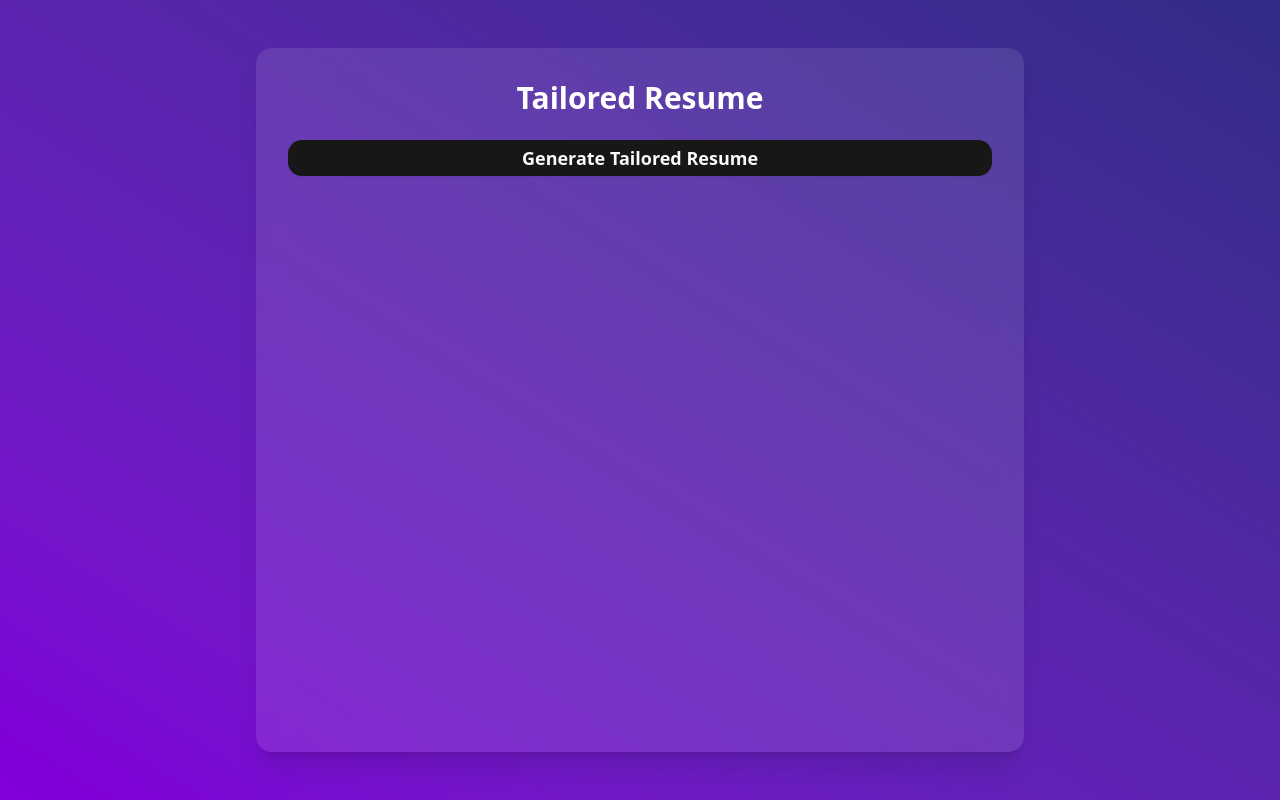
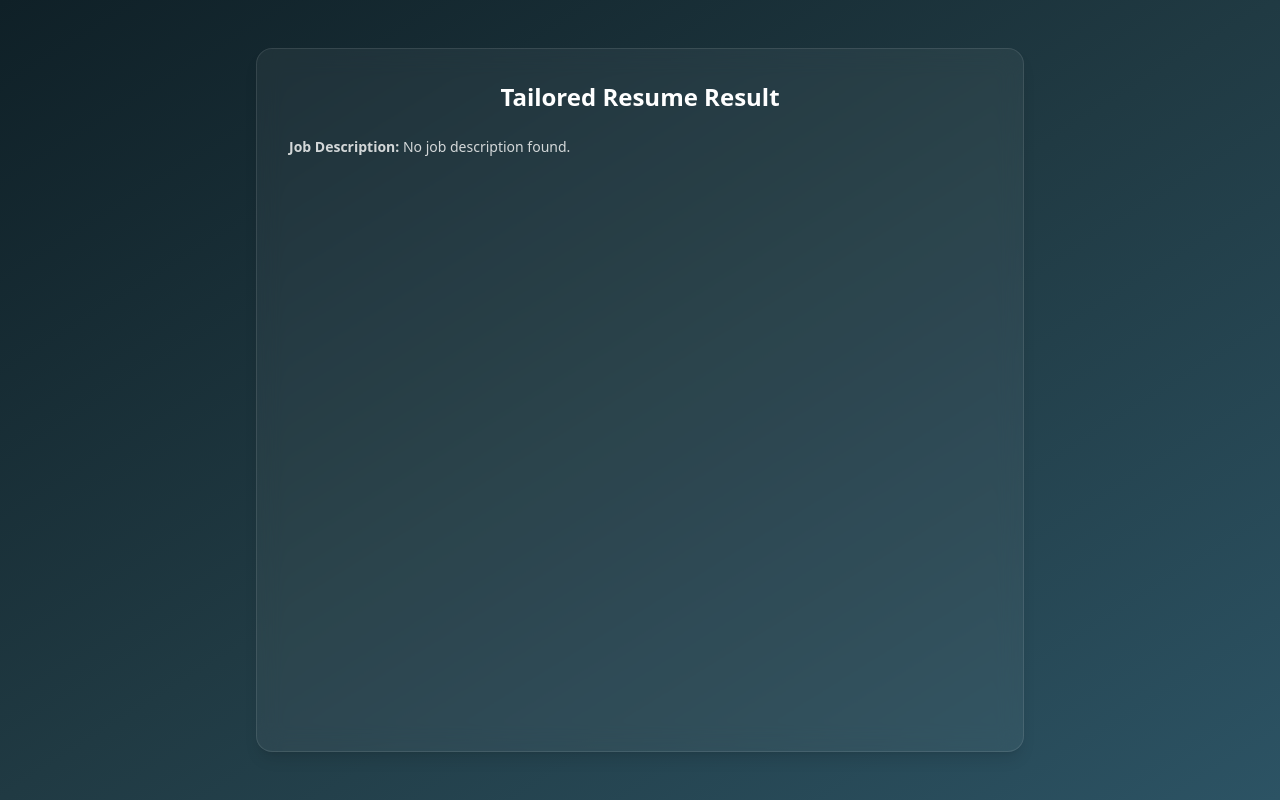
Before and after one commit to beginnercodee/ai-resumetailor, a Next.js app: page /result in a window 1280 px wide. Built offline with nearby package versions, Linux system fonts and the light colour scheme.

Commit message:
feat: fetch and display tailored resume result on /result page

```diff
--- a/src/app/result/page.tsx
+++ b/src/app/result/page.tsx
@@ -1,62 +1,12 @@
-'use client'
-
-import { useState } from 'react'
-import { Button } from '@/components/ui/button'
-import { motion } from 'framer-motion'
+import { Suspense } from 'react'
+import ResultContent from './result-content'
 
 export default function ResultPage() {
-  const [loading, setLoading] = useState(false)
-  const [result, setResult] = useState<string | null>(null)
-
-  const handleGenerate = () => {
-    setLoading(true)
-    setResult(null)
-    // Simulate AI API call delay
-    setTimeout(() => {
-      setResult(
-        `John Doe
-Software Engineer
-
-Tailored to: Senior Frontend Developer role at XYZ Corp
-
-- Enhanced React application with Tailwind CSS and Framer Motion
-- Collaborated in agile teams to deliver high-quality UI/UX
-- Improved performance by 30% through code optimization
-`
-      )
-      setLoading(false)
-    }, 2500)
-  }
-
   return (
-    <main className="min-h-screen bg-gradient-to-tr from-purple-700 to-indigo-900 text-white px-4 py-12 flex justify-center">
-      <motion.div
-        initial={{ opacity: 0, y: 20 }}
-        animate={{ opacity: 1, y: 0 }}
-        className="bg-white/10 backdrop-blur-md p-8 rounded-2xl shadow-xl max-w-3xl w-full"
-      >
-        <h2 className="text-3xl font-bold mb-6 text-center">Tailored Resume</h2>
-
-        <div className="mb-6">
-          <Button
-            onClick={handleGenerate}
-            disabled={loading}
-            className="w-full py-3 rounded-xl text-lg font-semibold hover:scale-105 transition"
-          >
-            {loading ? 'Generating...' : 'Generate Tailored Resume'}
-          </Button>
-        </div>
-
-        {result && (
-          <motion.pre
-            initial={{ opacity: 0 }}
-            animate={{ opacity: 1 }}
-            className="whitespace-pre-wrap bg-white/20 p-6 rounded-lg font-mono text-sm"
-          >
-            {result}
-          </motion.pre>
-        )}
-      </motion.div>
+    <main className="min-h-screen bg-gradient-to-br from-[#0f2027] via-[#203a43] to-[#2c5364] px-4 py-12 text-white flex justify-center">
+      <Suspense fallback={<div>Loading...</div>}>
+        <ResultContent />
+      </Suspense>
     </main>
   )
 }
--- /dev/null
+++ b/src/app/result/result-content.tsx
@@ -0,0 +1,23 @@
+'use client'
+
+import { useSearchParams } from 'next/navigation'
+import { motion } from 'framer-motion'
+
+export default function ResultContent() {
+  const searchParams = useSearchParams()
+  const job = searchParams.get('job')
+
+  return (
+    <motion.div
+      initial={{ opacity: 0, y: 30 }}
+      animate={{ opacity: 1, y: 0 }}
+      transition={{ duration: 0.6 }}
+      className="bg-white/5 backdrop-blur-md p-8 rounded-2xl shadow-lg w-full max-w-3xl space-y-6 border border-white/10"
+    >
+      <h2 className="text-2xl font-bold text-center">Tailored Resume Result</h2>
+      <p className="text-sm text-white/80">
+        <strong>Job Description:</strong> {job || 'No job description found.'}
+      </p>
+    </motion.div>
+  )
+}
```
